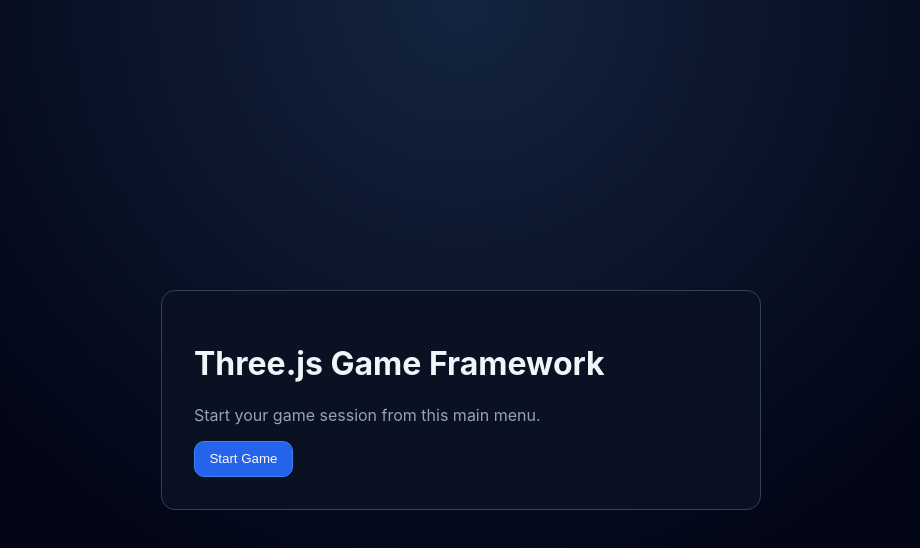
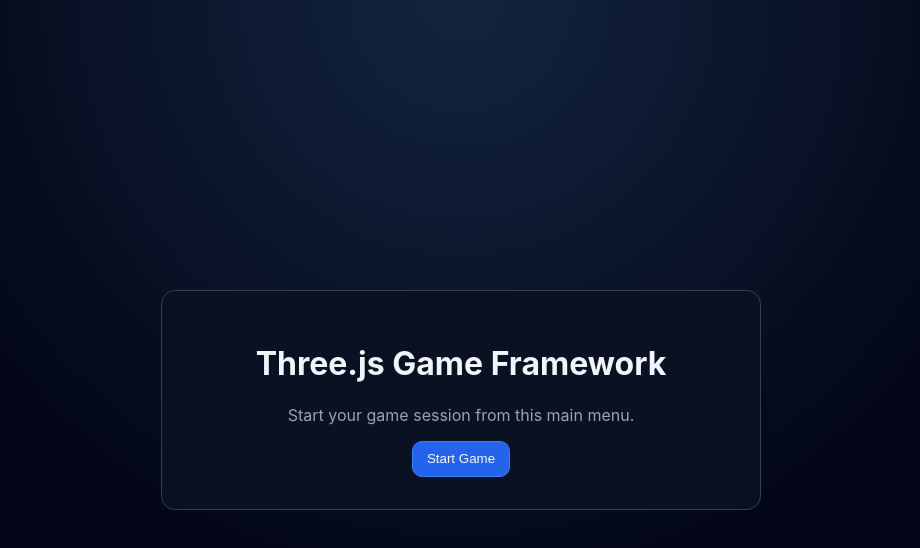
Before and after one commit to Darrenvandervelde/New-World-Online-Framework, a React (Vite) app: page / in a window 1280 px wide. Shown: the top 548 px of the page, without its empty margins (179-1099 px from the left). Built offline with nearby package versions, Linux system fonts and the light colour scheme.

Commit message:
Updated code for the Justity center in the style.

```diff
--- a/src/styles.css
+++ b/src/styles.css
@@ -32,6 +32,9 @@
 .menu-card {
   /*width: min(480px, 100%);*/
   width: min(600px, 100%);
+  justify-content: center;
+  justify-items: center;
+  text-align: center;
   border: 1px solid #334155;
   border-radius: 14px;
   padding: 2rem; /* Change from 1.5 to 2 rem*/
```
